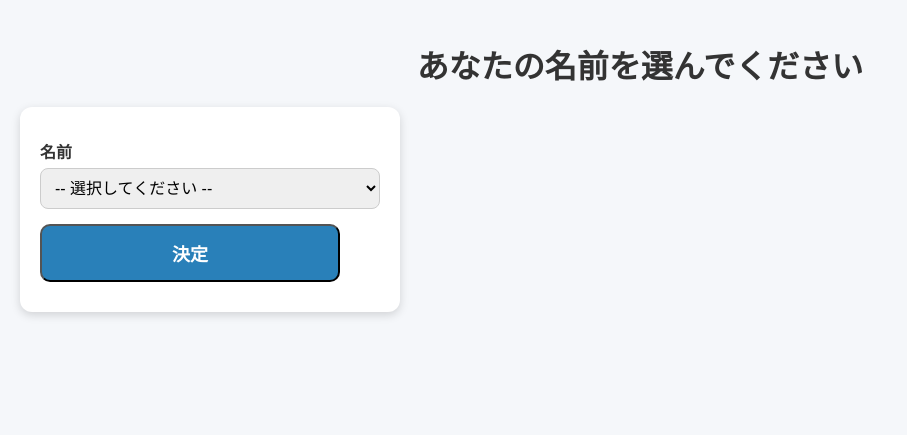
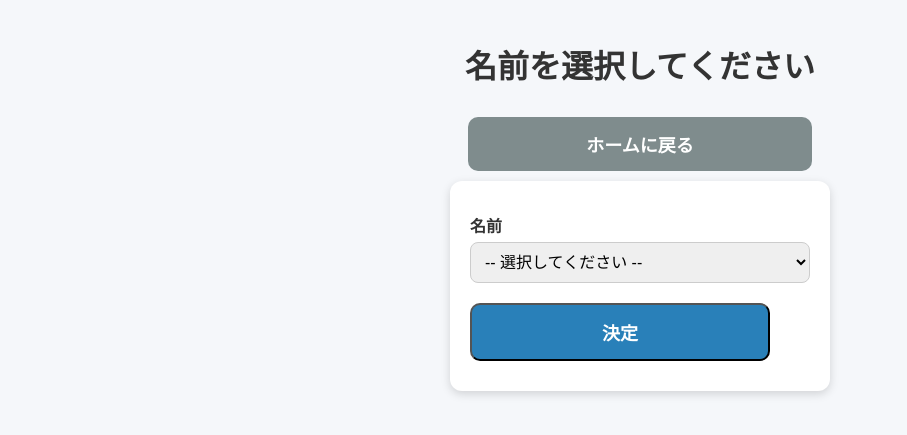
Before and after one commit to matsumurashin0125/event-app7, a Flask app: page /set_name in a window 1280 px wide. Shown: the top 435 px of the page, without its empty margins (0-907 px from the left). Run offline with Flask 3, Linux system fonts and the light colour scheme.

Commit message:
Update set_name.html

```diff
--- a/templates/set_name.html
+++ b/templates/set_name.html
@@ -1,26 +1,32 @@
+<!-- templates/set_name.html -->
 <!DOCTYPE html>
 <html>
 <head>
-    <title>名前を選択</title>
+    <meta charset="utf-8">
+    <title>名前選択</title>
     <meta name="viewport" content="width=device-width, initial-scale=1">
     <link rel="stylesheet" href="/static/style.css">
 </head>
 <body>
 
-<h1>あなたの名前を選んでください</h1>
+<h1>名前を選択してください</h1>
 
+<a class="btn back-btn" href="{{ url_for('home') }}">ホームに戻る</a>
+
+<div class="card-container">
     <div class="card">
-    <form method="POST" action="">
-        <label for="user_name">名前</label>
-        <select name="user_name" id="user_name" required>
+        <form method="POST">
+            <label for="name">名前</label>
+            <select id="name" name="name" required>
                 <option value="">-- 選択してください --</option>
                 {% for m in members %}
                     <option value="{{ m }}">{{ m }}</option>
                 {% endfor %}
             </select>
 
-        <button class="btn" type="submit" style="margin-top:15px;">決定</button>
+            <button class="btn" type="submit" style="margin-top:20px;">決定</button>
         </form>
+    </div>
 </div>
 
 </body>
```
Lines whose indentation alone changed are shown as unchanged.
